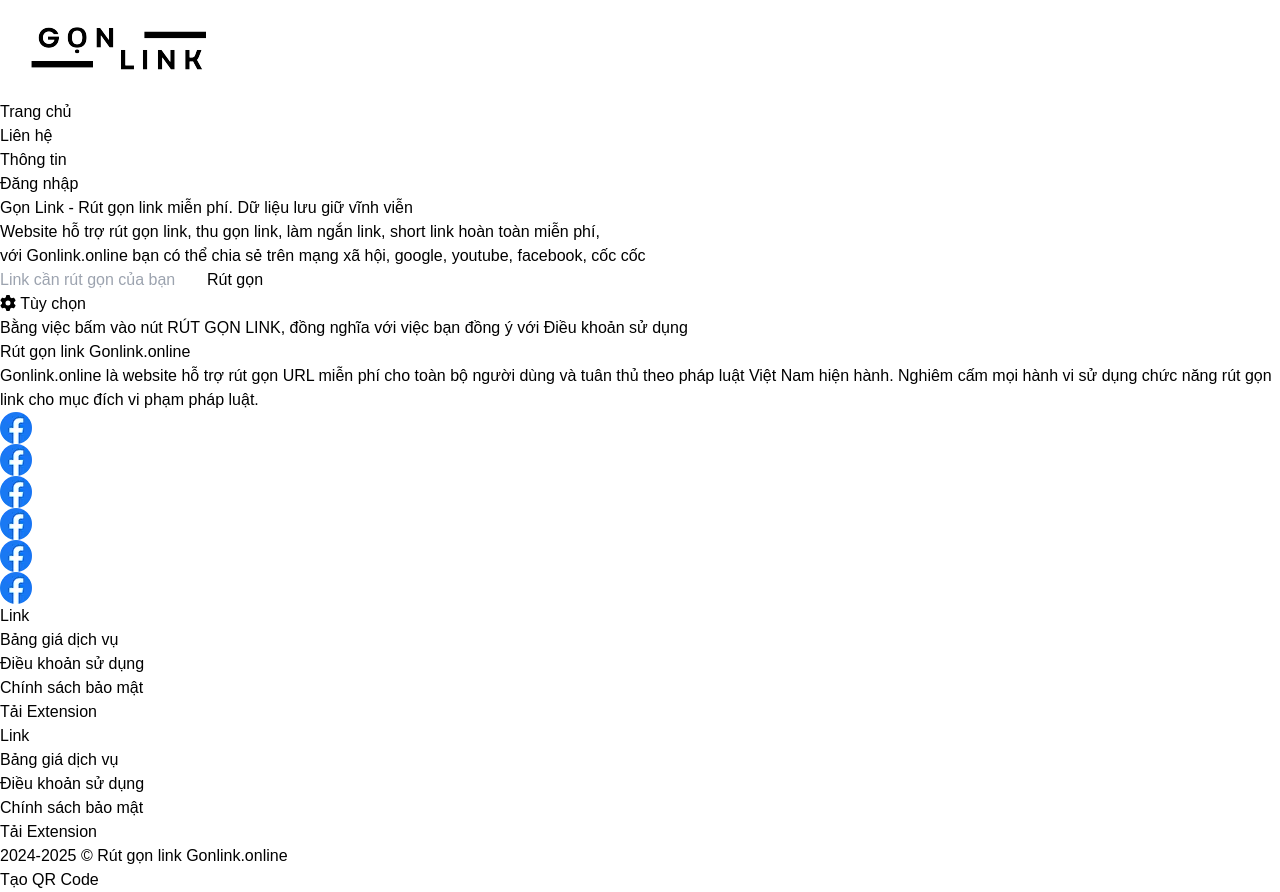
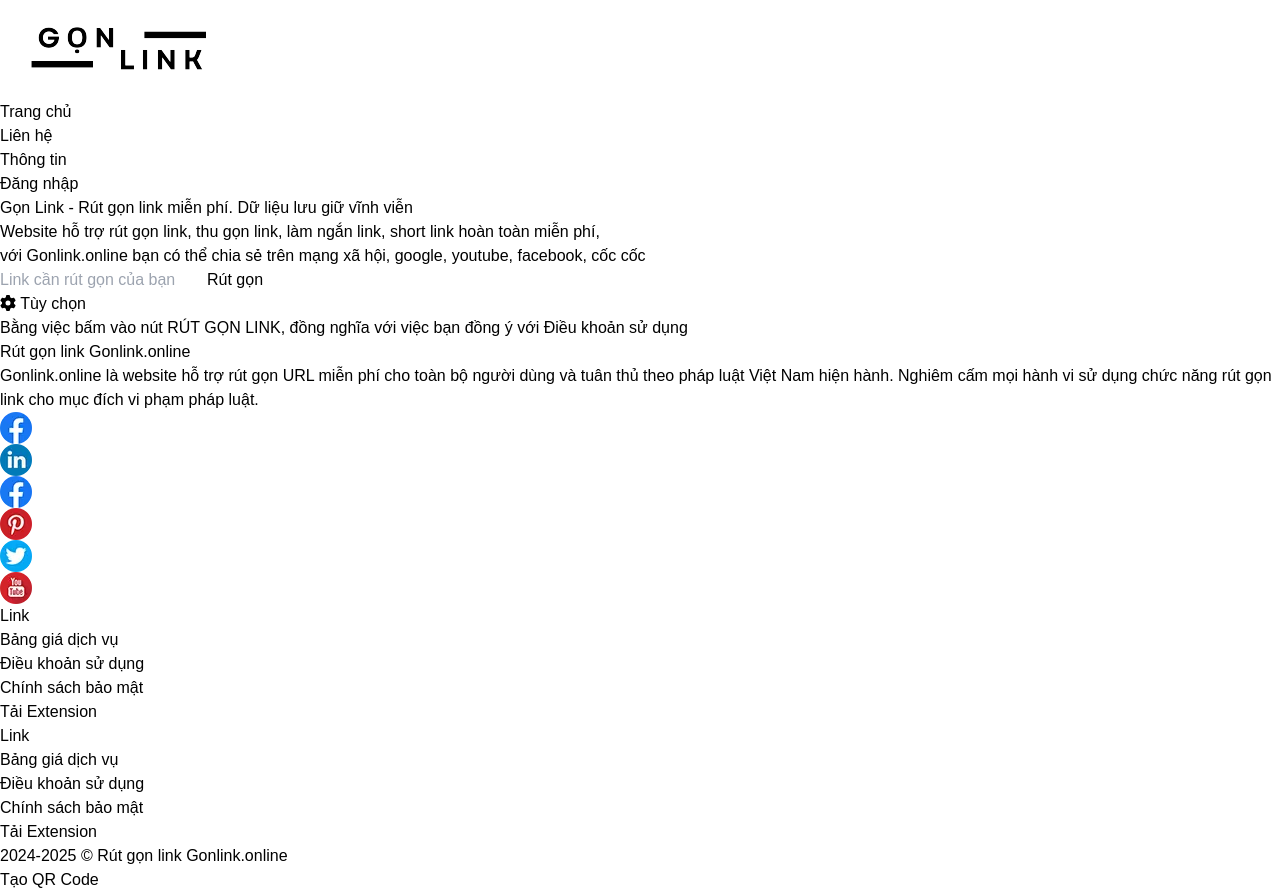
Before and after one commit to ToHieuDong/Deploy_gonlink.online, a React (Vite) app in the folder frontend/: page /page/home in a window 1280 px wide. Built offline with nearby package versions, Linux system fonts and the light colour scheme.

Commit message:
fix assets

```diff
--- a/frontend/src/Components/Contact.jsx
+++ b/frontend/src/Components/Contact.jsx
@@ -9,12 +9,12 @@ export default function Contact() {
         Gonlink.online là website hỗ trợ rút gọn URL miễn phí cho toàn bộ người dùng và tuân thủ theo pháp luật Việt Nam hiện hành. Nghiêm cấm mọi hành vi sử dụng chức năng rút gọn link cho mục đích vi phạm pháp luật.
         </p>
         <div className='flex'>
-          <img src="/src/assets/facebook.png" alt="Description of image" className='w-6 h-6 mr-1'/>
-          <img src="/src/assets/facebook.png" alt="Description of image" className='w-6 h-6 mr-1'/>
-          <img src="/src/assets/facebook.png" alt="Description of image" className='w-6 h-6 mr-1'/>
-          <img src="/src/assets/facebook.png" alt="Description of image" className='w-6 h-6 mr-1'/>
-          <img src="/src/assets/facebook.png" alt="Description of image" className='w-6 h-6 mr-1'/>
-          <img src="/src/assets/facebook.png" alt="Description of image" className='w-6 h-6 mr-1'/>
+          <img src="./../facebook.png" alt="Description of image" className='w-6 h-6 mr-1'/>
+          <img src="./../linkedin.png" alt="Description of image" className='w-6 h-6 mr-1'/>
+          <img src="./../facebook.png" alt="Description of image" className='w-6 h-6 mr-1'/>
+          <img src="./../pinterest.png" alt="Description of image" className='w-6 h-6 mr-1'/>
+          <img src="./../twitter.png" alt="Description of image" className='w-6 h-6 mr-1'/>
+          <img src="./../youtube.png" alt="Description of image" className='w-6 h-6 mr-1'/>
         </div>
       </div>
 
```
